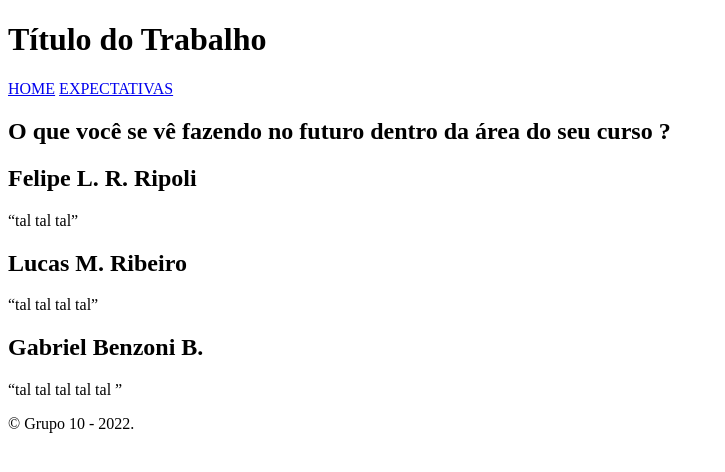
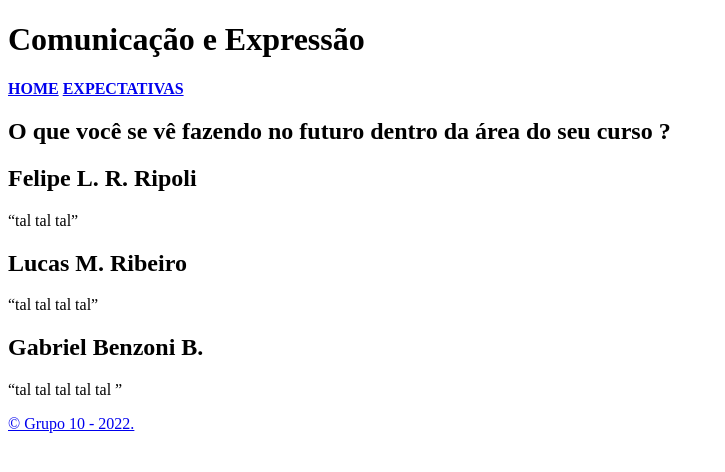
Before and after one commit to FelipeRipoli/o_que_e_um_ataque_DDOS, a plain HTML site: page exp.html in a window 1280 px wide. Shown: the whole page, without its empty margins (0-725 px from the left). Drawn offline with Linux system fonts and the light colour scheme.

Commit message:
Update exp.html

```diff
--- a/exp.html
+++ b/exp.html
@@ -4,18 +4,19 @@
         <meta charset="UTF-8">
         <meta http-equiv="X-UA-Compatible" content="IE=edge">
         <meta name="viewport" content="width=device-width, initial-scale=1.0">
+        <link rel="stylesheet" href="style.css">
         <title>Trabalho C.E</title>
     </head>
     <body>
         <header>
-            <h1>Título do Trabalho</h1>
+            <h1>Comunicação e Expressão</h1>
             <nav>
-                <a href="index.html">HOME</a>
-                <a href="expec.html">EXPECTATIVAS</a>
+                <a href="index.html"><strong>HOME</strong></a>
+                <a href="expec.html"><strong>EXPECTATIVAS</strong></a>
             </nav>
         </header>
         <main>
-            <section>
+            <section id="exp">
                 <h1>O que você se vê fazendo no futuro dentro da área do seu curso ?</h1>
             </section>
             <section id="exp">
@@ -29,6 +30,6 @@
                 <p><Q>tal tal tal tal tal </Q></p>
             </section>
         </main>
-        <footer>&copy; Grupo 10 - 2022.</footer>
+        <footer><p><a href="#">&copy; Grupo 10 - 2022.</a></p></footer>
     </body>
 </html>
```
